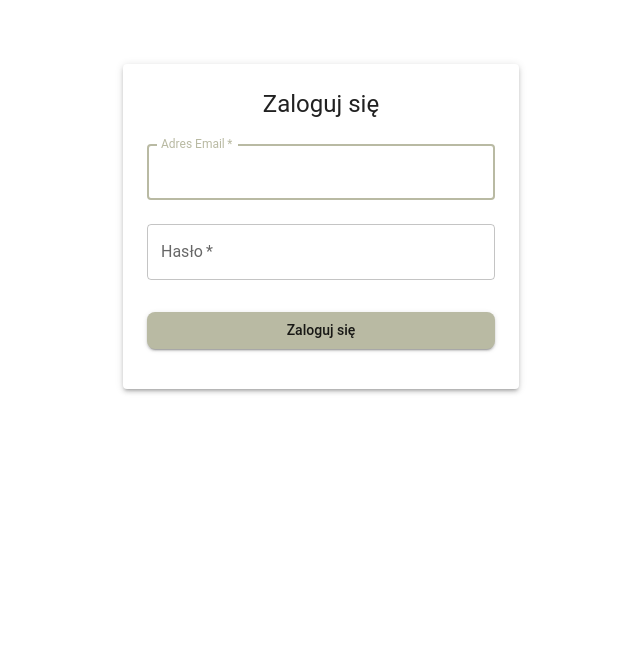
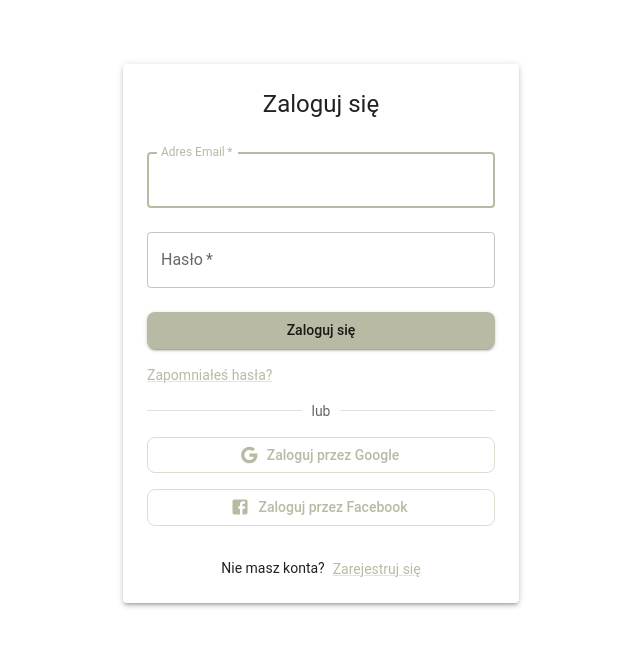
Before and after one commit to jankowskaweronika/code-galaxy, a React (Vite) app: page /login in a window 1280 px wide. Shown: the top 646 px of the page, without its empty margins (319-959 px from the left). Built offline with nearby package versions, Linux system fonts and the light colour scheme.

Commit message:
✨ Added new LoginPage and removed LoginForm

```diff
--- a/src/components/LoginForm/LoginForm.tsx
+++ /dev/null
@@ -1,84 +0,0 @@
-import { useState } from 'react';
-import {
-    Button,
-    TextField,
-    Container,
-    Typography,
-    Paper,
-    Box
-} from '@mui/material';
-
-export type LoginFormProps = {
-    username: string;
-    password: string;
-    rememberMe: boolean;
-    email: string;
-}
-
-const LoginForm = () => {
-    const [email, setEmail] = useState('');
-    const [password, setPassword] = useState('');
-
-    const handleSubmit = (event: { preventDefault: () => void; }) => {
-        event.preventDefault();
-    };
-
-    return (
-        <Container maxWidth="xs">
-            <Paper
-                elevation={3}
-                sx={{
-                    marginTop: 8,
-                    display: 'flex',
-                    flexDirection: 'column',
-                    alignItems: 'center',
-                    padding: 3
-                }}
-            >
-                <Typography component="h1" variant="h5">
-                    Zaloguj się
-                </Typography>
-                <Box
-                    component="form"
-                    onSubmit={handleSubmit}
-                    sx={{ width: '100%', mt: 1 }}
-                >
-                    <TextField
-                        margin="normal"
-                        required
-                        fullWidth
-                        id="email"
-                        label="Adres Email"
-                        name="email"
-                        autoComplete="email"
-                        autoFocus
-                        value={email}
-                        onChange={(e) => setEmail(e.target.value)}
-                    />
-                    <TextField
-                        margin="normal"
-                        required
-                        fullWidth
-                        name="password"
-                        label="Hasło"
-                        type="password"
-                        id="password"
-                        autoComplete="current-password"
-                        value={password}
-                        onChange={(e) => setPassword(e.target.value)}
-                    />
-                    <Button
-                        type="submit"
-                        fullWidth
-                        variant="contained"
-                        sx={{ mt: 3, mb: 2 }}
-                    >
-                        Zaloguj się
-                    </Button>
-                </Box>
-            </Paper>
-        </Container>
-    );
-};
-
-export default LoginForm;
--- a/src/components/LoginForm/index.ts
+++ /dev/null
@@ -1,2 +0,0 @@
-export { default as LoginForm } from '../LoginForm/LoginForm';
-export type { LoginFormProps } from '../LoginForm/LoginForm';
--- a/src/pages/HomePage/HomePage.tsx
+++ b/src/pages/HomePage/HomePage.tsx
@@ -2,7 +2,6 @@ import React from 'react';
 import Navbar from '../../components/Navbar/Navbar';
 import { useNavigation } from '../../hooks/useNavigation';
 import { Container, Typography, Box, Button } from '@mui/material';
-import UserPage from '../UserPage/UserPage';
 
 const HomePage: React.FC = () => {
     const { isDrawerOpen, handleDrawerToggle, handleDrawerClose } = useNavigation();
@@ -51,7 +50,6 @@ const HomePage: React.FC = () => {
                     >
                         Zobacz kursy
                     </Button>
-                    <UserPage />
                 </Container>
             </Box>
         </>
--- a/src/pages/LoginPage/LoginPage.tsx
+++ b/src/pages/LoginPage/LoginPage.tsx
@@ -1,9 +1,152 @@
-import LoginForm from "../../components/LoginForm/LoginForm";
+import React, { useState } from 'react';
+import {
+    Button,
+    TextField,
+    Container,
+    Typography,
+    Paper,
+    Box,
+    Divider,
+    Link
+} from '@mui/material';
+import GoogleIcon from '@mui/icons-material/Google';
+import FacebookIcon from '@mui/icons-material/Facebook';
 
 const LoginPage = () => {
+    const [email, setEmail] = useState('');
+    const [password, setPassword] = useState('');
+
+    const handleSubmit = (event: React.FormEvent<HTMLFormElement>) => {
+        event.preventDefault();
+        // Logika logowania
+        console.log('Login attempt', { email, password });
+    };
+
+    const handleGoogleLogin = () => {
+        // Logika logowania przez Google
+        console.log('Google Login');
+    };
+
+    const handleFacebookLogin = () => {
+        // Logika logowania przez Facebook
+        console.log('Facebook Login');
+    };
+
+    const handleForgotPassword = () => {
+        // Przekierowanie do strony resetowania hasła
+        console.log('Forgot Password');
+    };
+
+    const handleRegister = () => {
+        // Przekierowanie do strony rejestracji
+        console.log('Navigate to Registration');
+    };
+
     return (
-        <LoginForm />
-    )
-}
+        <Container maxWidth="xs">
+            <Paper
+                elevation={3}
+                sx={{
+                    marginTop: 8,
+                    display: 'flex',
+                    flexDirection: 'column',
+                    alignItems: 'center',
+                    padding: 3
+                }}
+            >
+                <Typography component="h1" variant="h5" sx={{ mb: 2 }}>
+                    Zaloguj się
+                </Typography>
 
-export default LoginPage
+                <Box
+                    component="form"
+                    onSubmit={handleSubmit}
+                    sx={{ width: '100%' }}
+                >
+                    <TextField
+                        margin="normal"
+                        required
+                        fullWidth
+                        id="email"
+                        label="Adres Email"
+                        name="email"
+                        autoComplete="email"
+                        autoFocus
+                        value={email}
+                        onChange={(e) => setEmail(e.target.value)}
+                    />
+                    <TextField
+                        margin="normal"
+                        required
+                        fullWidth
+                        name="password"
+                        label="Hasło"
+                        type="password"
+                        id="password"
+                        autoComplete="current-password"
+                        value={password}
+                        onChange={(e) => setPassword(e.target.value)}
+                    />
+
+                    <Button
+                        type="submit"
+                        fullWidth
+                        variant="contained"
+                        sx={{ mt: 2, mb: 2 }}
+                    >
+                        Zaloguj się
+                    </Button>
+
+                    <Link
+                        component="button"
+                        variant="body2"
+                        onClick={handleForgotPassword}
+                        sx={{ display: 'block', textAlign: 'center', mb: 2 }}
+                    >
+                        Zapomniałeś hasła?
+                    </Link>
+
+                    <Divider sx={{ my: 2 }}>
+                        <Typography variant="body2" color="textSecondary">
+                            lub
+                        </Typography>
+                    </Divider>
+
+                    <Button
+                        fullWidth
+                        variant="outlined"
+                        startIcon={<GoogleIcon />}
+                        sx={{ mb: 2 }}
+                        onClick={handleGoogleLogin}
+                    >
+                        Zaloguj przez Google
+                    </Button>
+
+                    <Button
+                        fullWidth
+                        variant="outlined"
+                        startIcon={<FacebookIcon />}
+                        sx={{ mb: 2 }}
+                        onClick={handleFacebookLogin}
+                    >
+                        Zaloguj przez Facebook
+                    </Button>
+
+                    <Typography variant="body2" sx={{ textAlign: 'center', mt: 2 }}>
+                        Nie masz konta?
+                        <Link
+                            component="button"
+                            variant="body2"
+                            onClick={handleRegister}
+                            sx={{ ml: 1 }}
+                        >
+                            Zarejestruj się
+                        </Link>
+                    </Typography>
+                </Box>
+            </Paper>
+        </Container>
+    );
+};
+
+export default LoginPage;
```
